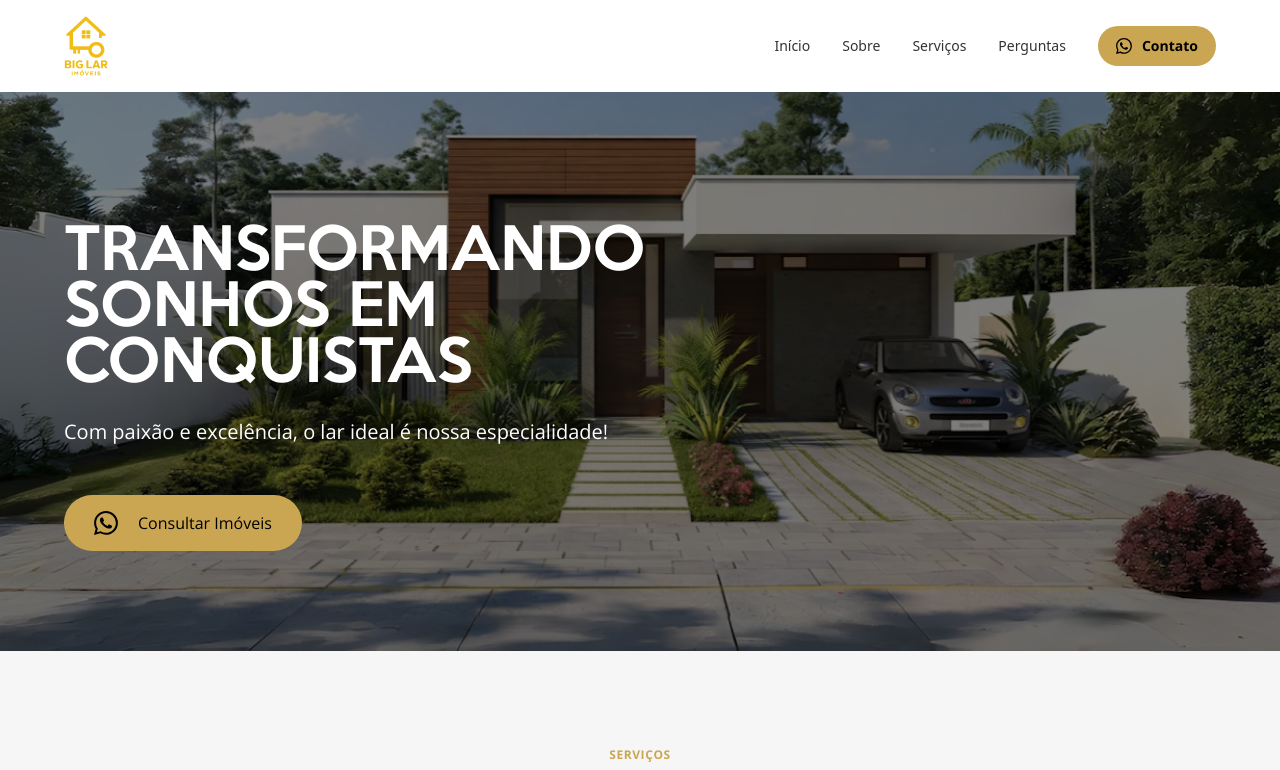
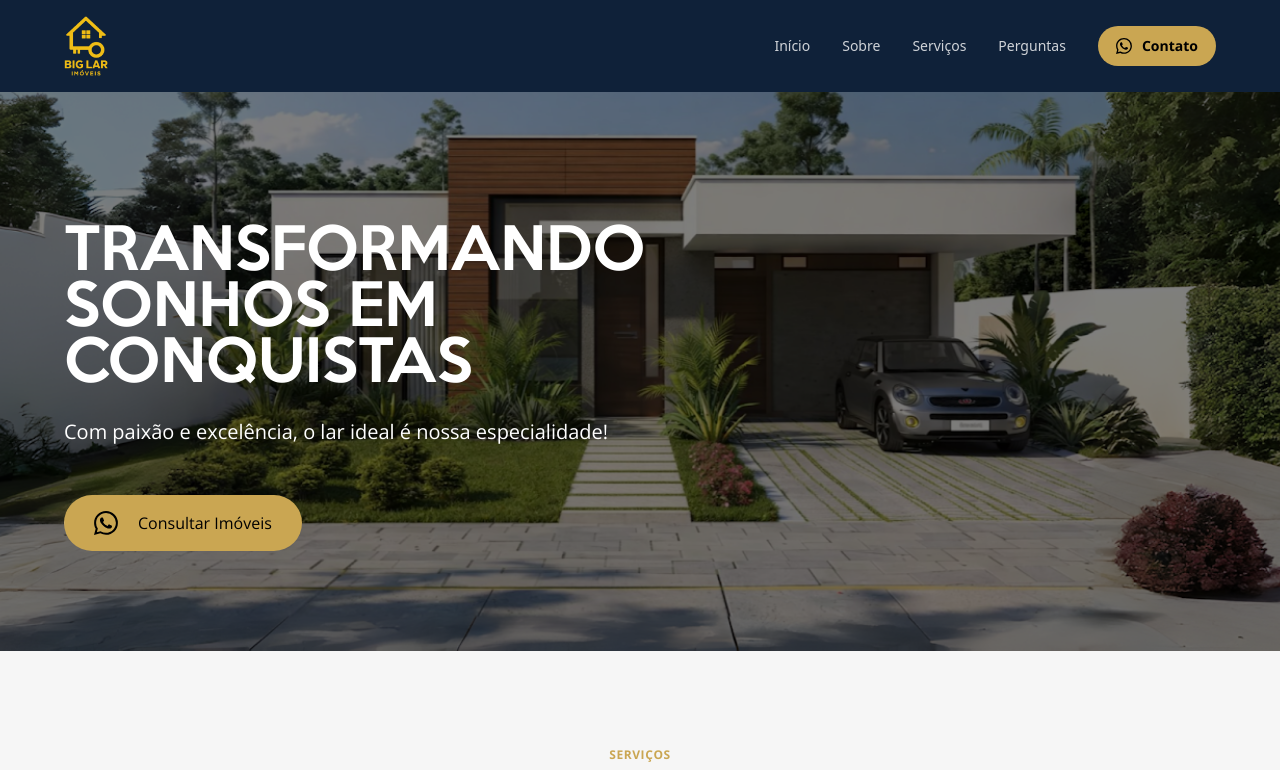
Before and after one commit to Paper-Street-Softwares/SOP-Big-Lar, a React (Vite) app: page / in a window 1280 px wide. Shown: the top 770 px of the page. Built offline with nearby package versions, Linux system fonts and the light colour scheme.

Commit message:
feat: Muda cor do menu e da sidebar

```diff
--- a/src/components/sectionElements/Sidebar.jsx
+++ b/src/components/sectionElements/Sidebar.jsx
@@ -9,7 +9,7 @@ export default function Sidebar({ showSidebar }) {
       }`}
     >
       <div className="mx-auto w-[88%] max-w-[1110px] tablet2:hidden">
-        <div className="flex h-auto px-12 py-6 bg-white font-mainFont">
+        <div className="flex h-auto px-12 py-6 bg-red-500 font-mainFont">
           <div className="overflow-y-auto">
             <ul className="text-black phone2:text-paragraph5 phone3:text-title1 tablet1:text-title2">
               <Link
--- a/src/components/sectionElements/Sidebar2.jsx
+++ b/src/components/sectionElements/Sidebar2.jsx
@@ -38,7 +38,7 @@ export default function HeadlessDemo({ isSolid }) {
       <div className="flex justify-center card">
         <AlignJustify
           className={`lg:hidden ${
-            isSolid ? "text-black" : "text-black"
+            isSolid ? "text-primary" : "text-primary"
           } w-[40px] h-[40px] transition duration-300`}
           onClick={() => setVisible(true)}
         />
@@ -52,7 +52,7 @@ export default function HeadlessDemo({ isSolid }) {
               className="absolute top-0 left-0 flex-shrink-0 h-screen select-none surface-section lg:hidden lg:static z-1 surface-border"
               style={{ width: "280px" }}
             >
-              <div className="flex flex-col h-full">
+              <div className="flex flex-col h-full bg-secondary">
                 <div className="flex items-center justify-between flex-shrink-0 px-4 pt-4">
                   <span className="inline-flex items-center gap-2">
                     <img
@@ -69,7 +69,7 @@ export default function HeadlessDemo({ isSolid }) {
                       icon="pi pi-times"
                       rounded
                       outlined
-                      className="h-2rem w-2rem p-[5px]"
+                      className="h-2rem w-2rem p-[5px] text-white"
                     ></Button>
                   </span>
                 </div>
@@ -78,7 +78,7 @@ export default function HeadlessDemo({ isSolid }) {
                   <ul className="p-3 m-0 list-none">
                     <li>
                       {submenuVisible && (
-                        <ul className="p-0 m-0 -mt-[16px] overflow-hidden font-medium text-gray-700 list-none text-paragraph3 font-mainFont">
+                        <ul className="p-0 m-0 -mt-[16px] overflow-hidden font-medium text-white list-none text-paragraph3 font-mainFont">
                           <li>
                             <a className="flex items-center w-full p-3 transition-colors cursor-pointer p-ripple border-round text-700 hover:surface-100 transition-duration-150">
                               <HomeIcon />
--- a/src/components/sections/NavbarSection.jsx
+++ b/src/components/sections/NavbarSection.jsx
@@ -88,16 +88,16 @@ export default function NavbarSection() {
   //     window.scrollTo({ top: y, behavior: "smooth" });
   //   }
   // };
-  const textColor = scrolling ? "text-black" : "text-black";
-  const bgColor = scrolling ? "bg-black" : "bg-black";
+  const textColor = scrolling ? "text-white" : "text-white";
+  const bgColor = scrolling ? "bg-white" : "bg-white";
 
   return (
     <div className="w-full">
       <div
         className={`fixed top-0 left-0 right-0 z-50 transition-all duration-300 ${
           scrolling
-            ? "bg-white backdrop-blur-md shadow-sm border-b py-2"
-            : "bg-transparent py-4 bg-white"
+            ? "bg-secondary backdrop-blur-md shadow-sm border-b py-2"
+            : " py-4 bg-secondary"
         }`}
       >
         <Navbar>
@@ -110,7 +110,7 @@ export default function NavbarSection() {
             <img
               src={Logo}
               alt="Logo"
-              className="w-auto h-full object-contain"
+              className="object-contain w-auto h-full"
             />
           </a>
 
@@ -145,7 +145,7 @@ export default function NavbarSection() {
 
           {/* MENU DESKTOP */}
           {showListGroup && (
-            <div className="hidden desktop1:flex items-center gap-8 text-sm font-medium">
+            <div className="items-center hidden gap-8 text-sm font-medium desktop1:flex">
               {[
                 { id: "home", label: "Início", offset: -100 },
                 { id: "about", label: "Sobre", offset: -80 },
@@ -161,7 +161,7 @@ export default function NavbarSection() {
                   offset={item.offset}
                   className={`cursor-pointer relative group ${textColor}`}
                 >
-                  <span className="opacity-80 group-hover:opacity-100 transition">
+                  <span className="transition opacity-80 group-hover:opacity-100">
                     {item.label}
                   </span>
 
```
Also changed, not shown: src/components/sectionElements/SidebarTemplate.jsx (+7 -5 lines).
